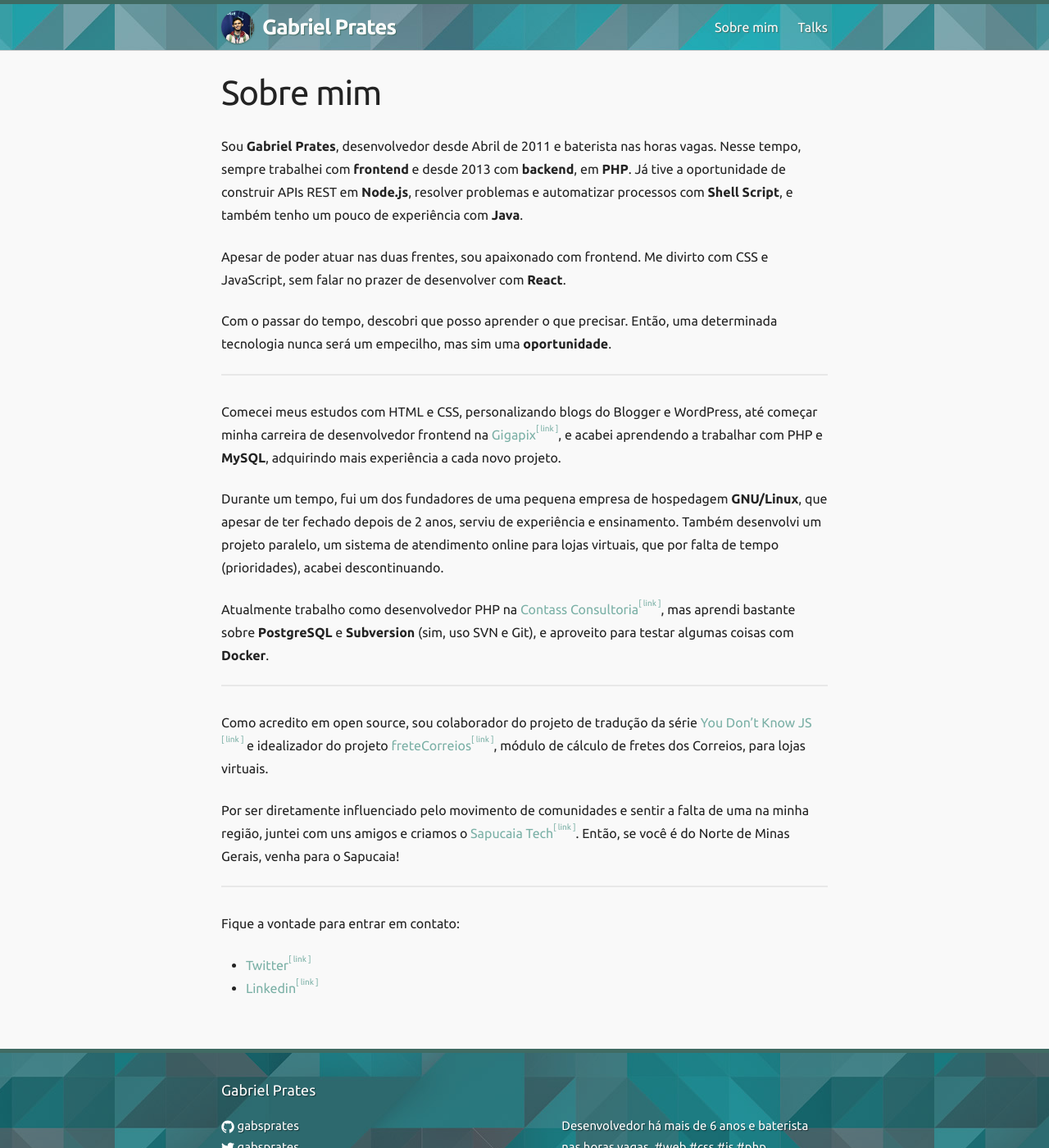
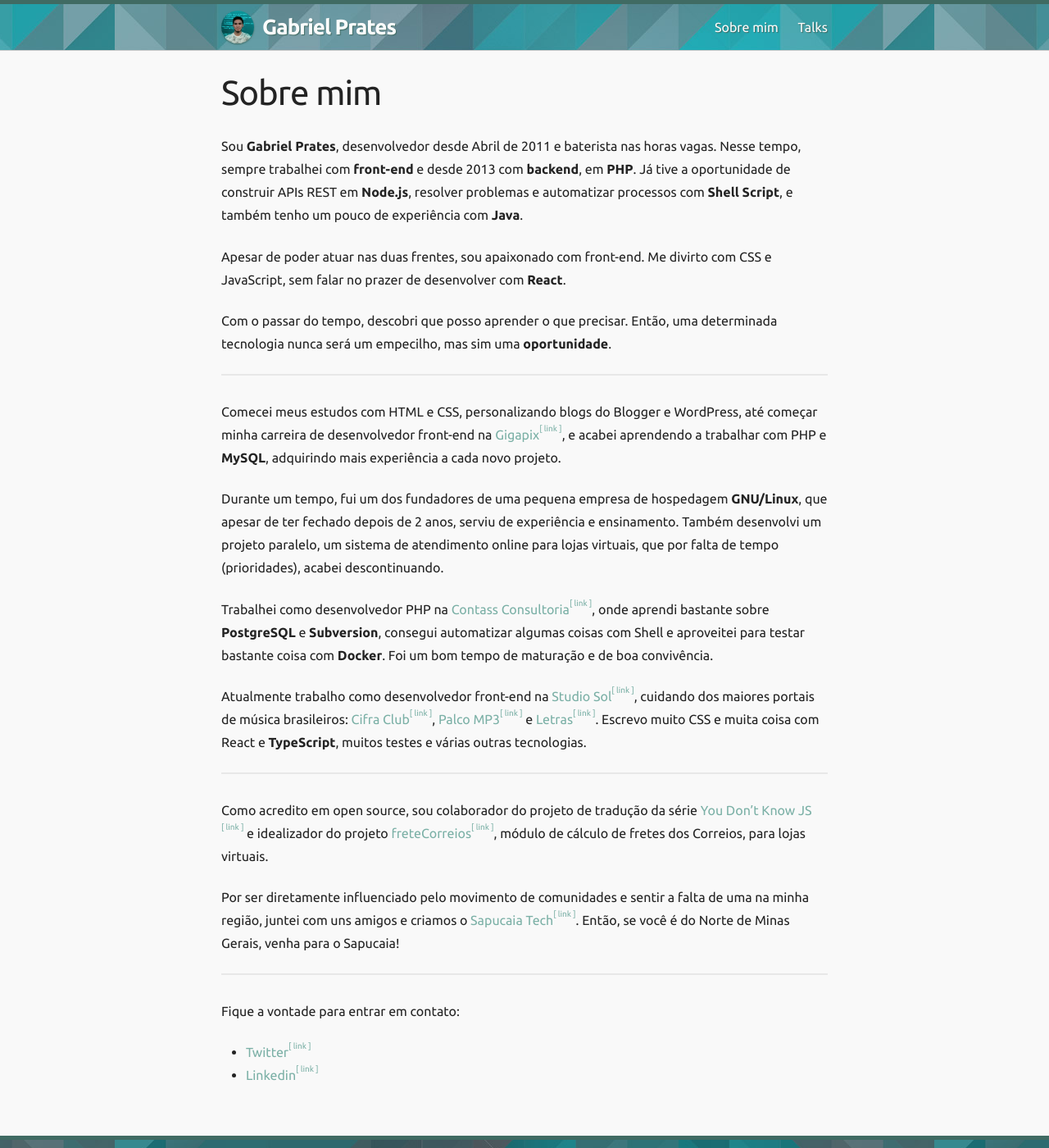
Before and after one commit to gabsprates/gabsprates.github.io, a Jekyll site: the page built from about.md, in a window 1280 px wide and 1400 px high. Shown: the whole window at 82% size. Built offline with Jekyll 4.4.1, drawn with Linux system fonts in a browser that asks for light colours; comment, search, counter and statistics services are not loaded.

Commit message:
Add docker-compose; Update about.md e foto de perfil

```diff
--- a/about.md
+++ b/about.md
@@ -4,19 +4,21 @@ title: Sobre mim
 permalink: /about/
 ---
 
-Sou **Gabriel Prates**, desenvolvedor desde Abril de 2011 e baterista nas horas vagas. Nesse tempo, sempre trabalhei com **frontend** e desde 2013 com **backend**, em **PHP**. Já tive a oportunidade de construir APIs REST em **Node.js**, resolver problemas e automatizar processos com **Shell Script**, e também tenho um pouco de experiência com **Java**.
+Sou **Gabriel Prates**, desenvolvedor desde Abril de 2011 e baterista nas horas vagas. Nesse tempo, sempre trabalhei com **front-end** e desde 2013 com **backend**, em **PHP**. Já tive a oportunidade de construir APIs REST em **Node.js**, resolver problemas e automatizar processos com **Shell Script**, e também tenho um pouco de experiência com **Java**.
 
-Apesar de poder atuar nas duas frentes, sou apaixonado com frontend. Me divirto com CSS e JavaScript, sem falar no prazer de desenvolver com **React**.
+Apesar de poder atuar nas duas frentes, sou apaixonado com front-end. Me divirto com CSS e JavaScript, sem falar no prazer de desenvolver com **React**.
 
 Com o passar do tempo, descobri que posso aprender o que precisar. Então, uma determinada tecnologia nunca será um empecilho, mas sim uma **oportunidade**.
 
 ---
 
-Comecei meus estudos com HTML e CSS, personalizando blogs do Blogger e WordPress, até começar minha carreira de desenvolvedor frontend na [Gigapix](http://gigapix.com.br), e acabei aprendendo a trabalhar com PHP e **MySQL**, adquirindo mais experiência a cada novo projeto.
+Comecei meus estudos com HTML e CSS, personalizando blogs do Blogger e WordPress, até começar minha carreira de desenvolvedor front-end na [Gigapix](http://gigapix.com.br), e acabei aprendendo a trabalhar com PHP e **MySQL**, adquirindo mais experiência a cada novo projeto.
 
 Durante um tempo, fui um dos fundadores de uma pequena empresa de hospedagem **GNU/Linux**, que apesar de ter fechado depois de 2 anos, serviu de experiência e ensinamento. Também desenvolvi um projeto paralelo, um sistema de atendimento online para lojas virtuais, que por falta de tempo (prioridades), acabei descontinuando.
 
-Atualmente trabalho como desenvolvedor PHP na [Contass Consultoria](http://contassconsultoria.com.br/), mas aprendi bastante sobre **PostgreSQL** e **Subversion** (sim, uso SVN e Git), e aproveito para testar algumas coisas com **Docker**.
+Trabalhei como desenvolvedor PHP na [Contass Consultoria](http://contassconsultoria.com.br/), onde aprendi bastante sobre **PostgreSQL** e **Subversion**, consegui automatizar algumas coisas com Shell e aproveitei para testar bastante coisa com **Docker**. Foi um bom tempo de maturação e de boa convivência.
+
+Atualmente trabalho como desenvolvedor front-end na [Studio Sol](https://www.studiosol.com.br/), cuidando dos maiores portais de música brasileiros: [Cifra Club](https://www.cifraclub.com.br/), [Palco MP3](https://www.palcomp3.com/) e [Letras](https://www.letras.mus.br/). Escrevo muito CSS e muita coisa com React e **TypeScript**, muitos testes e várias outras tecnologias.
 
 ---
 
```
Also changed, not shown: docker-compose.yml (added, +10 -0 lines), assets/perfil.jpg, assets/perfilBig.jpg, assets/perfilMedium.jpg.
